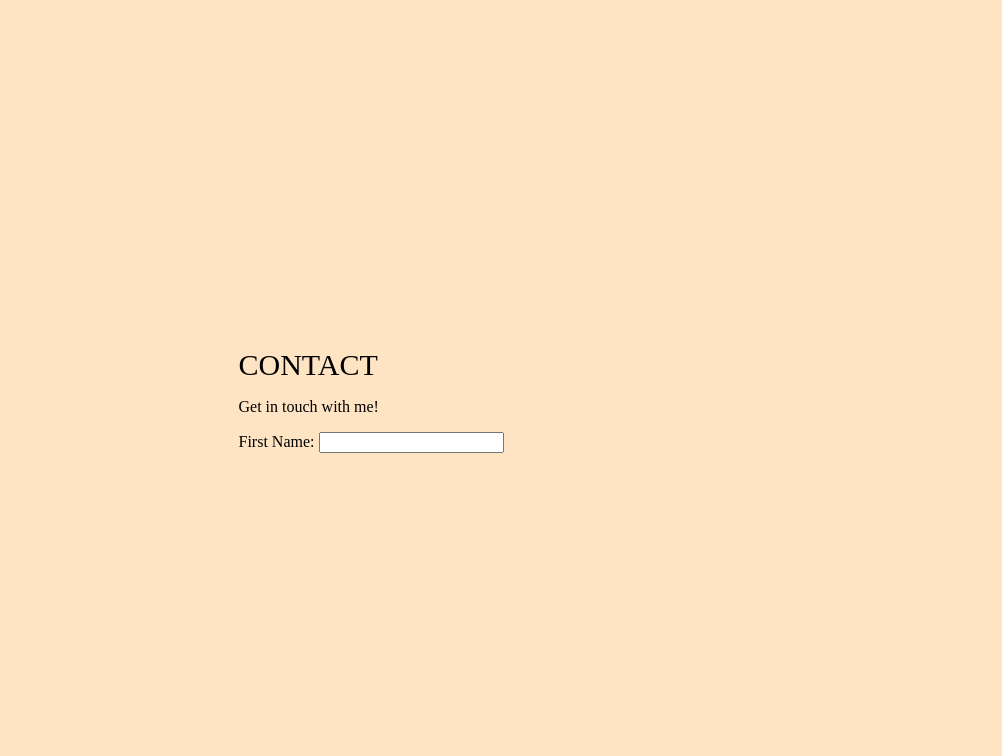
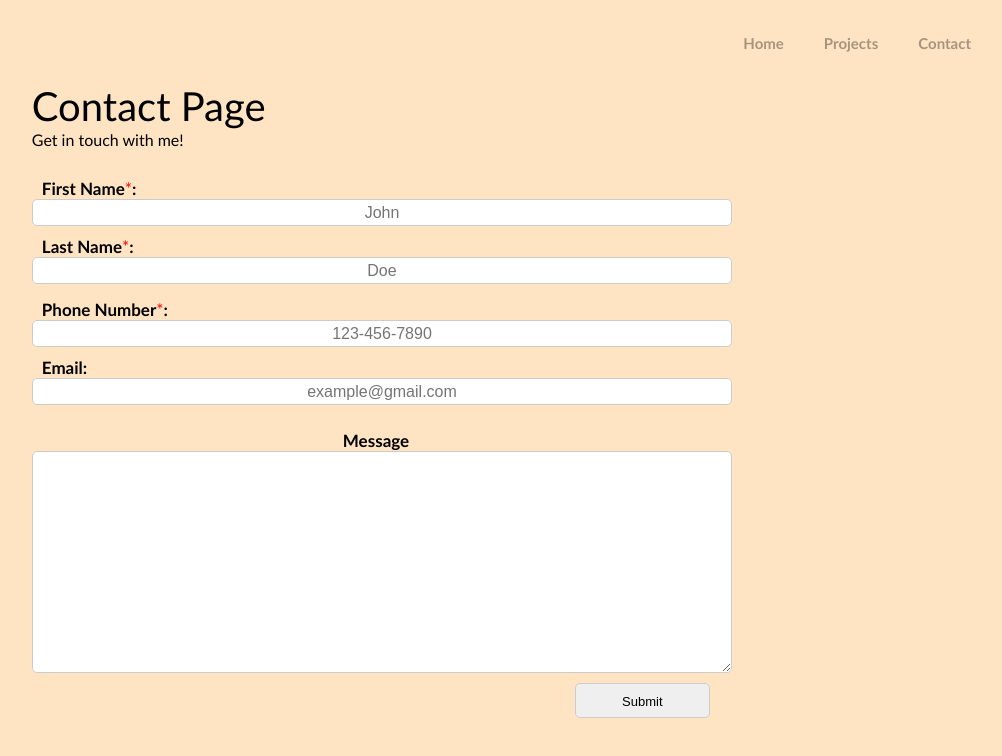
Before and after one commit to idk707/My-Website, a plain HTML site: page contact page/contact.html in a window 1280 px wide. Shown: the whole page, without its empty margins (269-1271 px from the left). Drawn offline with Linux system fonts and the light colour scheme.

Commit message:
Work In Progress

```diff
--- a/contact page/contact.css
+++ b/contact page/contact.css
@@ -1,4 +1,5 @@
 body{
+    font-family: 'Gill Sans', 'Gill Sans MT', Calibri, 'Trebuchet MS', sans-serif;
     margin: 0 auto;
     padding: 0;
     background-color: bisque;
@@ -20,3 +21,107 @@ body{
     min-height: 100vh;
     min-width: 100vw;
 }
+.contact_title{
+    display: flex;
+    align-items: center;
+    justify-content: center;
+    background-color: #f4a460;
+    min-height: 100vh;
+    width: 100%;
+}
+.contact_container{
+    display: flex;
+    justify-content: center;
+    align-items: center;
+    width: 100%;
+    min-height: 100%;
+}
+
+.contact_section{
+    min-height: 100%;
+    width: 53%;
+}
+
+.placeholder{
+    display: flex;
+    margin-top: 10px;
+    margin-left: 10px;
+    font-weight: bold;
+    font-size: 17px;
+}
+
+.centeralize{
+    display:flex;
+    margin-top: 15px;
+    justify-content: center;
+}
+
+.message_box{
+    width: 100%;
+    height: 200px;
+    margin: 0 auto;
+    display: block;
+}
+input, textarea{
+    width: 100%;
+    height: 5px;
+    padding: 10px;
+    border: 1px solid #ccc;
+    border-radius: 5px;
+    font-size: 16px;
+}
+
+.title{
+    color: black;
+    display: flex;
+    position: absolute;
+    top: 5px;
+    left: 150px;
+    /* opacity: 0.55; */
+    transition: color 0.6s ease;
+}
+.title:hover{
+    color: #f4a460;
+    transition: 1s ease-in-out;
+}
+
+.menu_container{
+    position: absolute;
+    flex-direction: row;
+    top: 30px;
+    right: 20px;
+    display: flex;
+    align-items: center;
+    justify-content: center;
+    width: auto;
+    height: 25px;
+}
+
+a{
+    text-decoration: none;
+    color: black;
+    font-family: 'Gill Sans', 'Gill Sans MT', Calibri, 'Trebuchet MS', sans-serif;
+    font-weight: bold;
+    font-size: 15px;
+    margin: 20px;
+    opacity: 0.35;
+    transition: color 0.6s ease;
+    transition: transform 0.6s ease;
+}
+a:hover{
+    /* font-size: larger; */
+    color: #f4a460;
+    opacity: 1;
+    transition: 1s ease-in-out;
+    transform: scale(1.5);
+}
+.submit_btn{
+    font-size: 13px;
+    width: 20%;
+    margin-top: 10px;
+    margin-left: 18px;
+    display: flex;
+    justify-self: right;
+    text-align: center;
+    height: 35px;
+}
--- a/contact page/contact.html
+++ b/contact page/contact.html
@@ -8,13 +8,53 @@
 </head>
 <body>
     <div class="total_container">
+
+
+        <div id="menu" class="menu_container">
+                <a href="/index.html">Home</a>
+                <a href="/projects page/projects.html">Projects</a>
+                <a href="/contact page/contact.html">Contact</a>
+            </div>
+
+
+
         <div class="contact_container">
-            <div class="contact_title">
-               <span style="font-size: 30px;">CONTACT</span> <br>
-               <p>Get in touch with me!</p>
-               <label for="first_name">First Name:</label>
-                <input type="text" id="first_name" name="first_name">
+            <div class="contact_section">
+                <span style="font-size: 40px;">Contact Page</span>
+                <br>
+                <caption>Get in touch with me!</caption>
+                <br> <br>
+                <form id="contactForm">
+                    <div>
+                        <label class="placeholder" for="firtName">First Name<span style="color: red; font-weight: normal;">*</span>:</label>
+                        <input style="text-align: center;" type="text" name="firstName" id="firstName" placeholder="John" required>
+
+                        <label class="placeholder" for="lastName">Last Name<span style="color: red; font-weight: normal;">*</span>:</label>
+                        <input style="text-align: center;" type="text" name="lastName" id="lastName" placeholder="Doe" required>
+                    </div>
+                    <div style="margin-top: 15px;">
+                        <label class="placeholder" for="phoneNumber">Phone Number<span style="color: red; font-weight: normal;">*</span>:</label>
+                        <input style="text-align: center;" type="tel" name="phoneNumber" id="phoneNumber" pattern="[0-9]{3}-[0-9]{3}-[0-9]{4}" placeholder="123-456-7890" required>
+
+                        <label class="placeholder" for="email">Email:</label>
+                        <input style="text-align: center;" type="email" name="email" id="email"  placeholder="example@gmail.com">
+                    </div>
+                    <div class="centeralize">
+                        <label for="message" class="placeholder">Message</label>
+                    </div>
+                    <div>
+                        <textarea class="message_box" name="message" id="message"></textarea>
+                    </div>
+                    <div>
+                        <input class="submit_btn" type="submit" value="Submit">
+                    </div>
+
+                    </div>
+                </form>
             </div>
+        </div>
+
+
 
         </div>
     </div>
```
